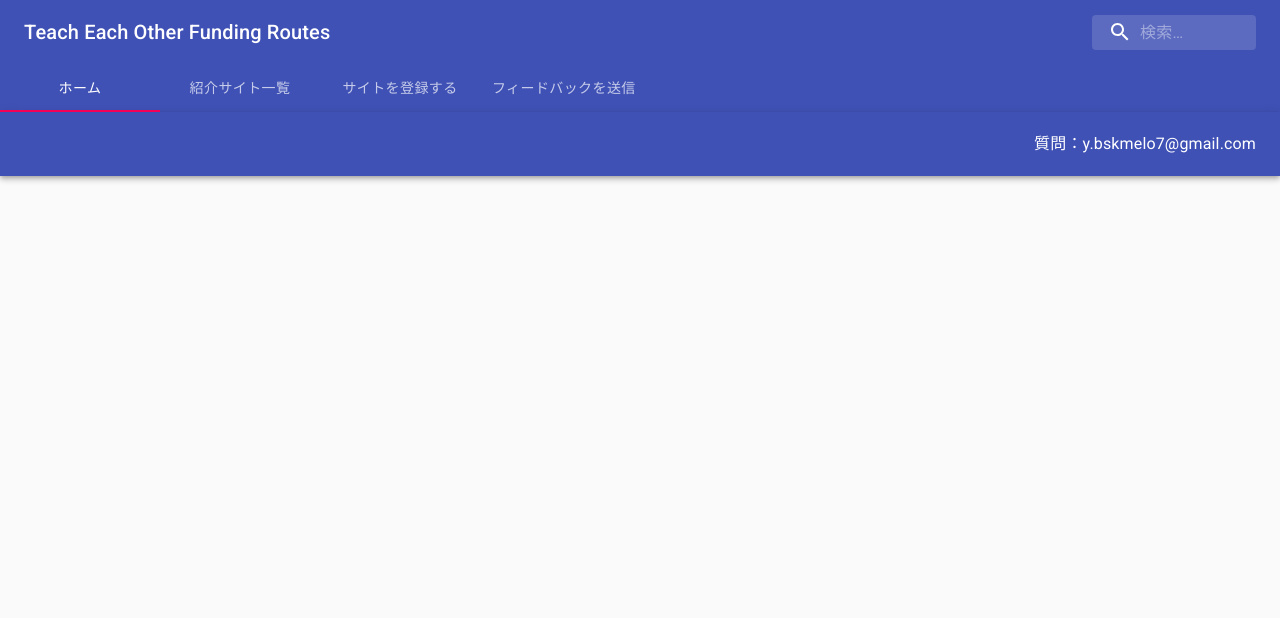
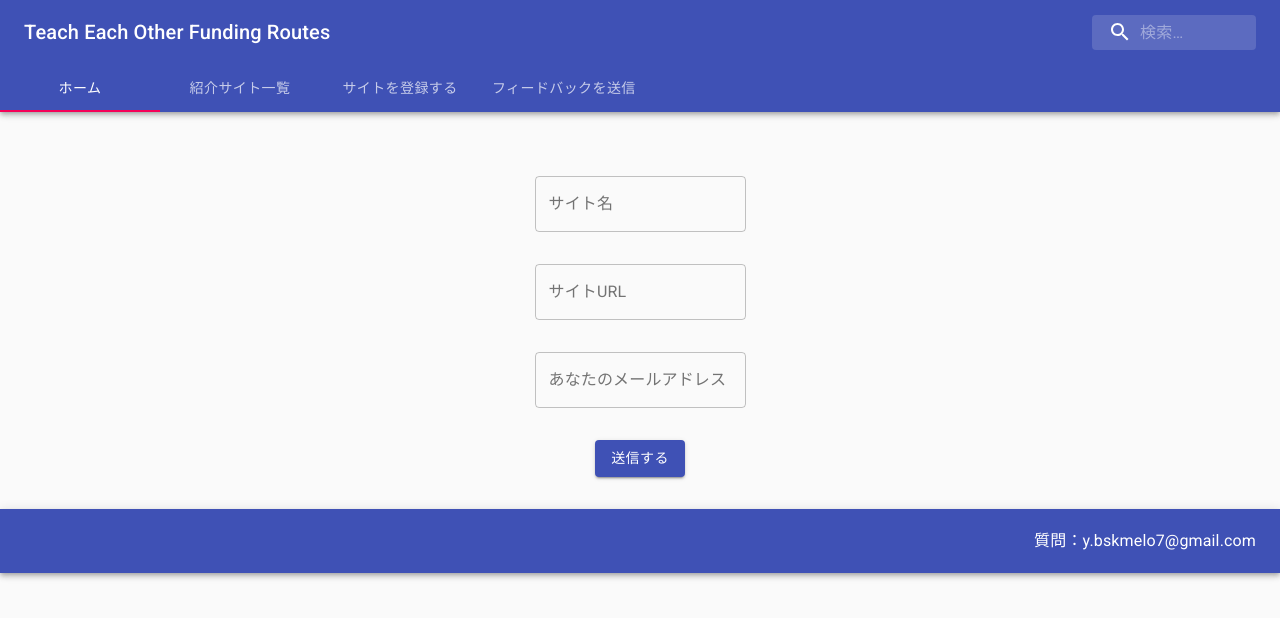
Before and after one commit to Ysy-g54/one-on-one-games, a React (Create React App) app: page /site-registration in a window 1280 px wide. Shown: the top 618 px of the page. Built offline with nearby package versions, Linux system fonts and the light colour scheme.

Commit message:
#6 バリデーション以外画面側実装、axiosもinstall済み

```diff
--- a/package.json
+++ b/package.json
@@ -8,6 +8,7 @@
 		"@types/node": "^13.11.0",
 		"@types/react-dom": "^16.9.6",
 		"@types/react-router-dom": "^5.1.4",
+		"axios": "^0.19.2",
 		"cra-template-typescript": "1.0.3",
 		"react": "^16.13.1",
 		"react-dom": "^16.13.1",
--- a/src/App.tsx
+++ b/src/App.tsx
@@ -3,6 +3,7 @@ import "./App.css";
 import Header from "./components/Header";
 import Home from "./components/Home";
 import Site from "./components/Site";
+import SiteRegistration from "./components/SiteRegistration";
 import Footer from "./components/Footer";
 import { BrowserRouter, Route, Switch } from "react-router-dom";
 
@@ -14,6 +15,7 @@ function App() {
 				<Switch>
 					<Route label="ホーム" exact path="/" component={Home} />
           <Route label="紹介サイト一覧" path="/site" component={Site} />
+          <Route label="紹介サイト一覧" path="/site-registration" component={SiteRegistration} />
         </Switch>
       </BrowserRouter>
       <Footer />
--- /dev/null
+++ b/src/components/SiteRegistration.tsx
@@ -0,0 +1,60 @@
+import React from "react";
+import { Button, Box, TextField } from "@material-ui/core";
+
+export default class SiteRegistration<SiteState> extends React.Component {
+  constructor(props: any) {
+    super(props);
+    this.state = { siteNm: "", siteUrl: "", mail: "" };
+    this.changeSiteName = this.changeSiteName.bind(this);
+    this.changeSiteUrl = this.changeSiteUrl.bind(this);
+    this.changeMail = this.changeMail.bind(this);
+  }
+
+  render() {
+    return (
+      <div>
+        <Box mt={8}>
+          <TextField
+            label="サイト名"
+            variant="outlined"
+            onChange={this.changeSiteName}
+          />
+        </Box>
+        <Box mt={4}>
+          <TextField
+            label="サイトURL"
+            variant="outlined"
+            onChange={this.changeSiteUrl}
+          />
+        </Box>
+        <Box mt={4}>
+          <TextField
+            label="あなたのメールアドレス"
+            variant="outlined"
+            onChange={this.changeMail}
+          />
+        </Box>
+        <Box mt={4} mb={4}>
+          <Button variant="contained" color="primary" onClick={this.registerSite}>
+            送信する
+          </Button>
+        </Box>
+      </div>
+    );
+  }
+
+  changeSiteName(e: any): void {
+    this.setState({ siteNm: e.target.value });
+  }
+
+  changeSiteUrl(e: any): void {
+    this.setState({ siteUrl: e.target.value });
+  }
+
+  changeMail(e: any): void {
+    this.setState({ mail: e.target.value });
+  }
+  registerSite(): void {
+    alert("クリックしました!!");
+  }
+}
```
Also changed, not shown: 1 other file (tests, documents, lock files or other folders).
